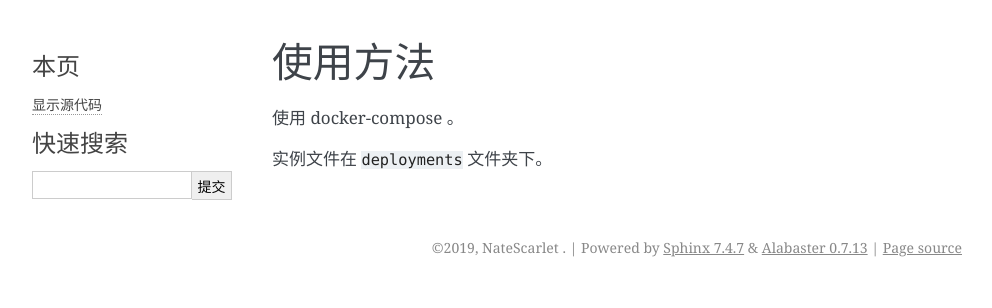
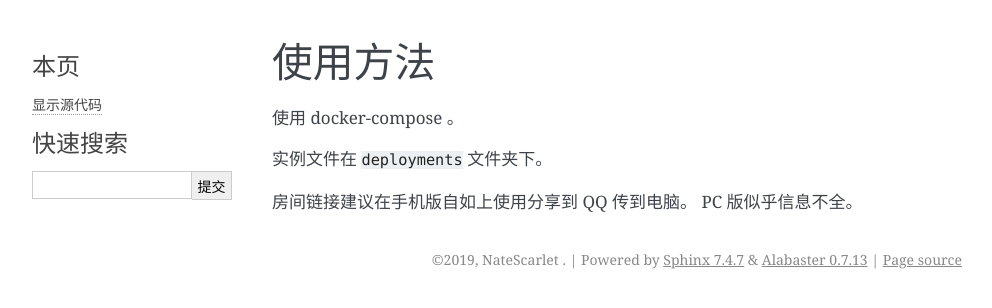
Before and after one commit to NateScarlet/ziroom-ob, a Sphinx documentation site: the page built from docs/usage.rst, in a window 1280 px wide. Shown: the top 308 px of the page, without its empty margins (148-1140 px from the left). Built offline with Sphinx 7.4.7, drawn with Linux system fonts in a browser that asks for light colours.

Commit message:
docs: update

```diff
--- a/docs/usage.rst
+++ b/docs/usage.rst
@@ -4,3 +4,6 @@
 使用 docker-compose 。
 
 实例文件在 ``deployments`` 文件夹下。
+
+房间链接建议在手机版自如上使用分享到 QQ 传到电脑。
+PC 版似乎信息不全。
```
Also changed, not shown: 1 other file.
